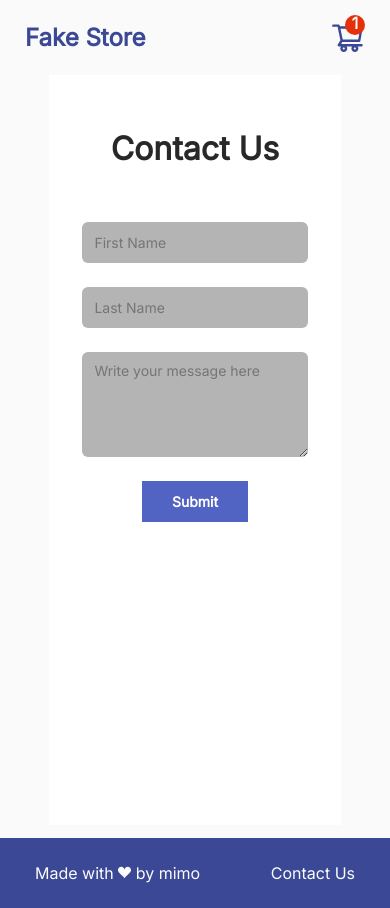
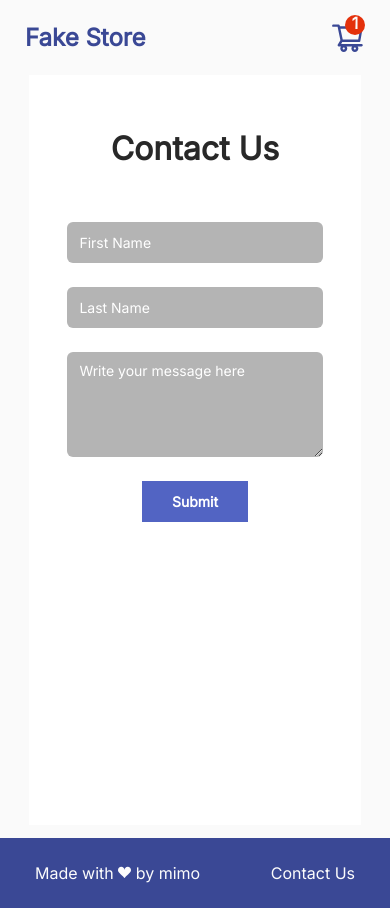
Before and after one commit to ElyseGalizio/react-fake-store, a React (Create React App) app: page /contactus in a window 390 px wide. Built offline with nearby package versions, Linux system fonts and the light colour scheme.

Commit message:
added media query for mobile device

```diff
--- a/src/pages/ContactUs/ContactUs.css
+++ b/src/pages/ContactUs/ContactUs.css
@@ -34,6 +34,10 @@
     color: #FFFFFF;
   }
 
+::placeholder {
+  color: #FFFFFF;
+}
+
   .contactus-input, .contactus-button {
     height: 41px;
   }
@@ -52,9 +56,9 @@
     font-weight: 700;
   }
 
-  @media (max-width: 767px) {
+  @media (max-width: 744px) {
     .contactus-container {
-      height: 750px;
+      height: 783px;
       width: 75%;
     }
 
@@ -66,3 +70,10 @@
         width: 106px;
     }
   }
+
+  @media (max-width: 428px) {
+    .contactus-container {
+      height: 750px;
+      width: 85%;
+    }
+  }
```
